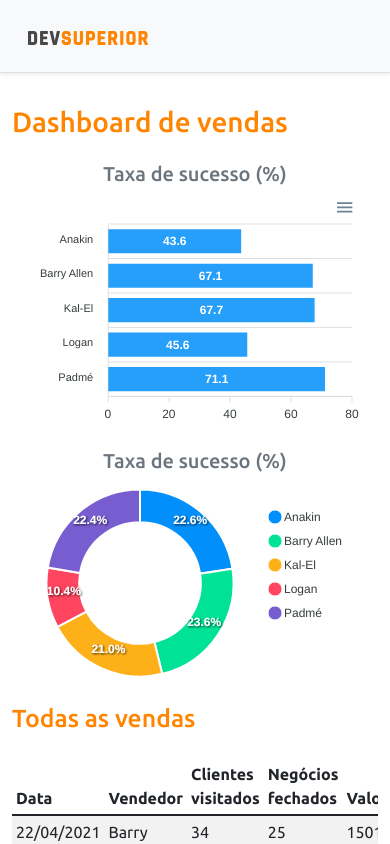
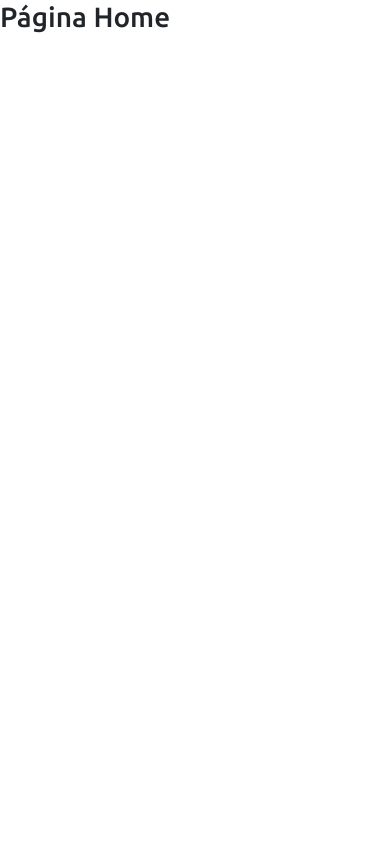
Before and after one commit to michaeltrindade/projeto-sds3, a React (Create React App) app in the folder frontend/: page / in a window 390 px wide. Shown: the top 844 px of the page. Built offline with nearby package versions, Linux system fonts and the light colour scheme.

Commit message:
Configurando Rotas

```diff
--- a/frontend/package.json
+++ b/frontend/package.json
@@ -12,11 +12,13 @@
     "@types/node": "^12.0.0",
     "@types/react": "^17.0.0",
     "@types/react-dom": "^17.0.0",
+    "@types/react-router": "^5.1.17",
     "apexcharts": "^3.29.0",
     "bootstrap": "^5.1.3",
     "react": "^17.0.2",
     "react-apexcharts": "^1.3.9",
     "react-dom": "^17.0.2",
+    "react-router-dom": "5.2.0",
     "react-scripts": "4.0.3",
     "typescript": "^4.1.2",
     "web-vitals": "^1.0.1"
@@ -44,5 +46,8 @@
       "last 1 firefox version",
       "last 1 safari version"
     ]
+  },
+  "devDependencies": {
+    "@types/react-router-dom": "^5.3.2"
   }
 }
--- a/frontend/src/App.tsx
+++ b/frontend/src/App.tsx
@@ -1,37 +1,9 @@
-import BarChart from "components/BarChart";
-import DataTable from "components/DataTable";
-import DonutChart from "components/DonutChart";
-import Footer from "components/Footer";
-import NavBar from "components/NavBar";
+import Routes from "Routes";
+
 
 function App() {
   return (
-    <>
-      {/**abaixo importando um componente para dentro de outro componente,
-     * que depois será renderizado no index.jsx
-     * lembrando que no retorno da função no react, só pode ter 1 elemento,
-     * para delimitar como 1 elemento só, usa-se o fragment <> </>
-    */}
-      <NavBar />
-      <div className="container">
-        <h1 className="text-primary py-3">Dashboard de vendas</h1>
-        <div className="row px-3">
-          <div className="col-sm-6">
-            <h5 className="text-center text-secondary">Taxa de sucesso (%)</h5>
-            <BarChart />
-          </div>
-          <div className="col-sm-6">
-            <h5 className="text-center text-secondary">Taxa de sucesso (%)</h5>
-            <DonutChart />
-          </div>
-        </div>
-        <div className="py-3">
-          <h2 className="text-primary">Todas as vendas</h2>
-        </div>
-        <DataTable />
-      </div>
-      <Footer />
-    </>
+    <Routes />
   );
 }
 
--- /dev/null
+++ b/frontend/src/Routes.tsx
@@ -0,0 +1,21 @@
+import Dashboard from "pages/Dashboard";
+import Home from "pages/Home";
+import { BrowserRouter, Route, Switch } from "react-router-dom";
+
+
+function Routes() {
+    return (
+        <BrowserRouter>
+           <Switch>
+               <Route path="/" exact>
+                   <Home />
+               </Route>
+               <Route path="/">
+                   <Dashboard />
+               </Route>
+           </Switch>
+        </BrowserRouter>
+    );
+}
+
+export default Routes;
--- /dev/null
+++ b/frontend/src/pages/Dashboard/index.tsx
@@ -0,0 +1,38 @@
+import BarChart from "components/BarChart";
+import DataTable from "components/DataTable";
+import DonutChart from "components/DonutChart";
+import Footer from "components/Footer";
+import NavBar from "components/NavBar";
+
+function Dashboard() {
+    return (
+        <>
+            {/**abaixo importando um componente para dentro de outro componente,
+            * que depois será renderizado no index.jsx
+            * lembrando que no retorno da função no react, só pode ter 1 elemento,
+            * para delimitar como 1 elemento só, usa-se o fragment <> </>
+            */}
+            <NavBar />
+            <div className="container">
+                <h1 className="text-primary py-3">Dashboard de vendas</h1>
+                <div className="row px-3">
+                    <div className="col-sm-6">
+                        <h5 className="text-center text-secondary">Taxa de sucesso (%)</h5>
+                        <BarChart />
+                    </div>
+                    <div className="col-sm-6">
+                        <h5 className="text-center text-secondary">Taxa de sucesso (%)</h5>
+                        <DonutChart />
+                    </div>
+                </div>
+                <div className="py-3">
+                    <h2 className="text-primary">Todas as vendas</h2>
+                </div>
+                <DataTable />
+            </div>
+            <Footer/>
+        </>
+    );
+}
+
+export default Dashboard;
--- /dev/null
+++ b/frontend/src/pages/Home/index.tsx
@@ -0,0 +1,9 @@
+function Home() {
+    return (
+        <div>
+            <h1>Página Home</h1>
+        </div>
+    );
+}
+
+export default Home;
```
Also changed, not shown: 1 other file (tests, documents, lock files or other folders).
